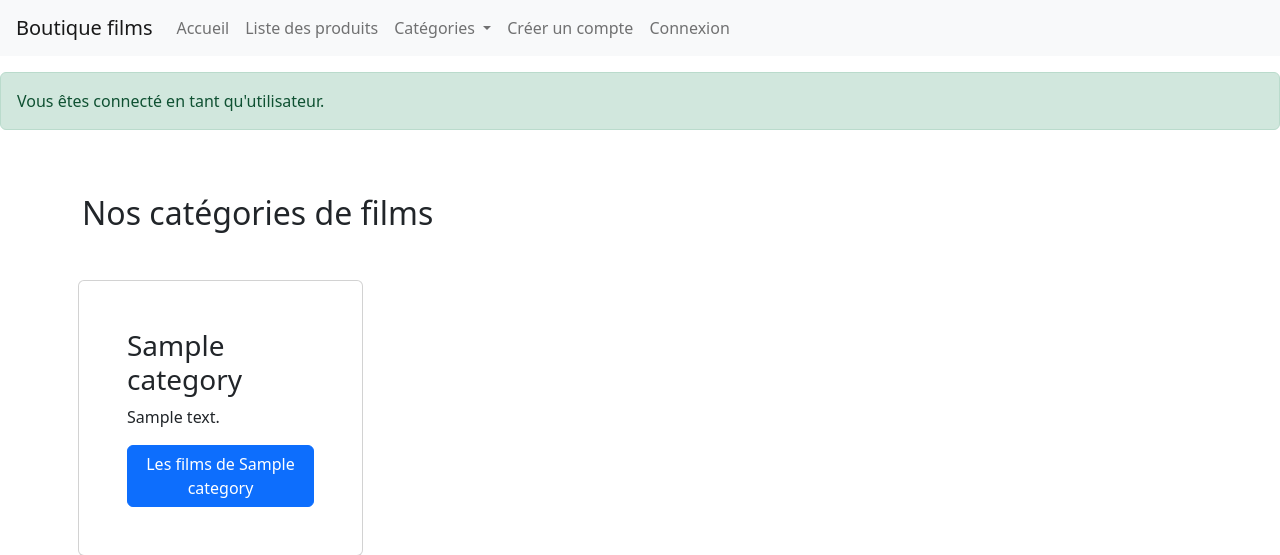
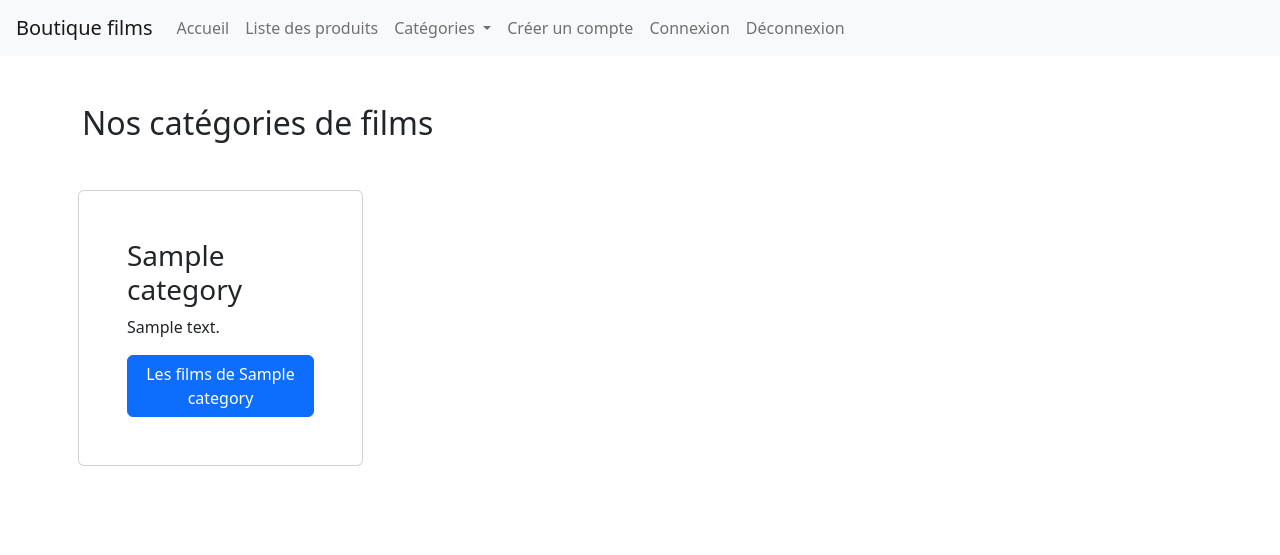
Before and after one commit to MikaelLESGUER/res04-auth, a PHP site: page /index.php in a window 1280 px wide. Shown: the top 555 px of the page. Run offline with PHP 8.4, Linux system fonts and the light colour scheme; the visitor is signed in with stand-in values (Sample User, id 1); tables that the repository leaves empty or names only in its code hold one stand-in row (values such as "Sample post").

Commit message:
projet terminé

```diff
--- a/config/routes.txt
+++ b/config/routes.txt
@@ -35,3 +35,7 @@ La route qui affiche le formulaire de connexion
 La route qui vérifie la connexion (l'action du formulaire de connexion)
 
 /check-connexion
+
+La route pour se donnecter
+
+/deconnexion
--- a/controllers/AuthController.php
+++ b/controllers/AuthController.php
@@ -6,7 +6,7 @@ class AuthController extends AbstractController {
 
     public function __construct()
     {
-        // session_start();
+        //session_start();
         $this->userManager = new UserManager(); // Assurez-vous que vous instanciez le UserManager ici
     }
 
@@ -36,7 +36,7 @@ class AuthController extends AbstractController {
         $createdUser = $this->userManager->createUser($newUser);
 
         // Ajoutez cette ligne pour déboguer
-        var_dump($createdUser);
+        //var_dump($createdUser);
 
         // Connecter l'utilisateur
         if ($createdUser) {
@@ -107,4 +107,22 @@ class AuthController extends AbstractController {
     	    // si il n'est pas bon renvoyer sur la page de connexion
         // si il n'existe pas renvoyer vers la page de connexion
     }
+
+    public function logout() : void {
+
+        // Détruire toutes les variables de session
+        // unset($_SESSION["user_id"]);
+
+        // Stockez un message de déconnexion dans la session
+        // $_SESSION["message"] = "Vous avez été déconnecté avec succès.";
+
+        // Détruire la session
+        session_destroy();
+
+        // Rediriger vers la page d'accueil ou toute autre page
+        header("Location: /res04-auth/");
+
+        // exit;
+    }
+
 }
--- a/index.php
+++ b/index.php
@@ -3,6 +3,11 @@
 session_start();
 
 require "config/autoload.php";
+
+// if (isset($_SESSION["message"])) {
+//     echo $_SESSION["message"];
+//     unset($_SESSION["message"]); // Supprimez le message de la session pour qu'il ne s'affiche qu'une fois
+// }
 
 $router = new Router();
 
--- a/services/Router.php
+++ b/services/Router.php
@@ -54,6 +54,10 @@ class Router {
         {
             $routeAndParams["route"] = "check-connexion";
         }
+        else if($tab[0] === "deconnexion")
+        {
+            $routeAndParams["route"] = "deconnexion";
+        }
     }
     else
     {
@@ -66,6 +70,9 @@ class Router {
     public function checkRoute(string $route) : void
     {
         $routeTab = $this->splitRouteAndParameters($route);
+
+        // var_dump($routeTab);
+        // die;
 
         if ($routeTab["route"] === "")
         {
@@ -103,6 +110,11 @@ class Router {
         {
             $this->auth->checkLogin();
         }
+        else if ($routeTab["route"] === "deconnexion")
+        {
+
+            $this->auth->logout();
+        }
 
     }
 
--- a/templates/layout.phtml
+++ b/templates/layout.phtml
@@ -36,14 +36,17 @@
                     <li class="nav-item">
                         <a class="nav-link" href="/res04-auth/connexion">Connexion</a>
                     </li>
+                    <li class="nav-item">
+                        <a class="nav-link" href="/res04-auth/deconnexion">Déconnexion</a>
+                    </li>
                 </ul>
             </nav>
         </header>
-        <?php if (isset($_SESSION["user_id"])) : ?>
-        <div class="alert alert-success mt-3">
-            Vous êtes connecté en tant qu'utilisateur.
-        </div>
-        <?php endif; ?>
+        <!--//<?php //if (isset($_SESSION["user_id"])) : ?>-->
+        <!--<div class="alert alert-success mt-3">-->
+        <!--    Vous êtes connecté en tant qu'utilisateur.-->
+        <!--</div>-->
+        <!--//<?php //endif; ?>-->
         <?php require "templates/{$page}.phtml"; ?>
         <footer>
 
```
